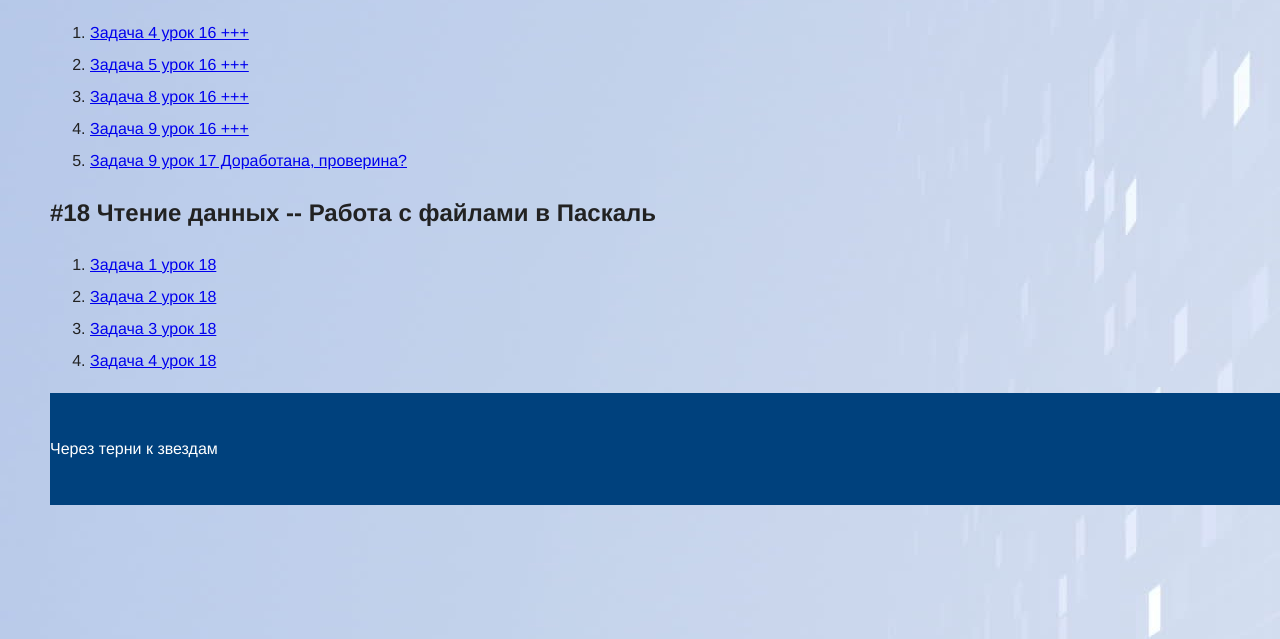
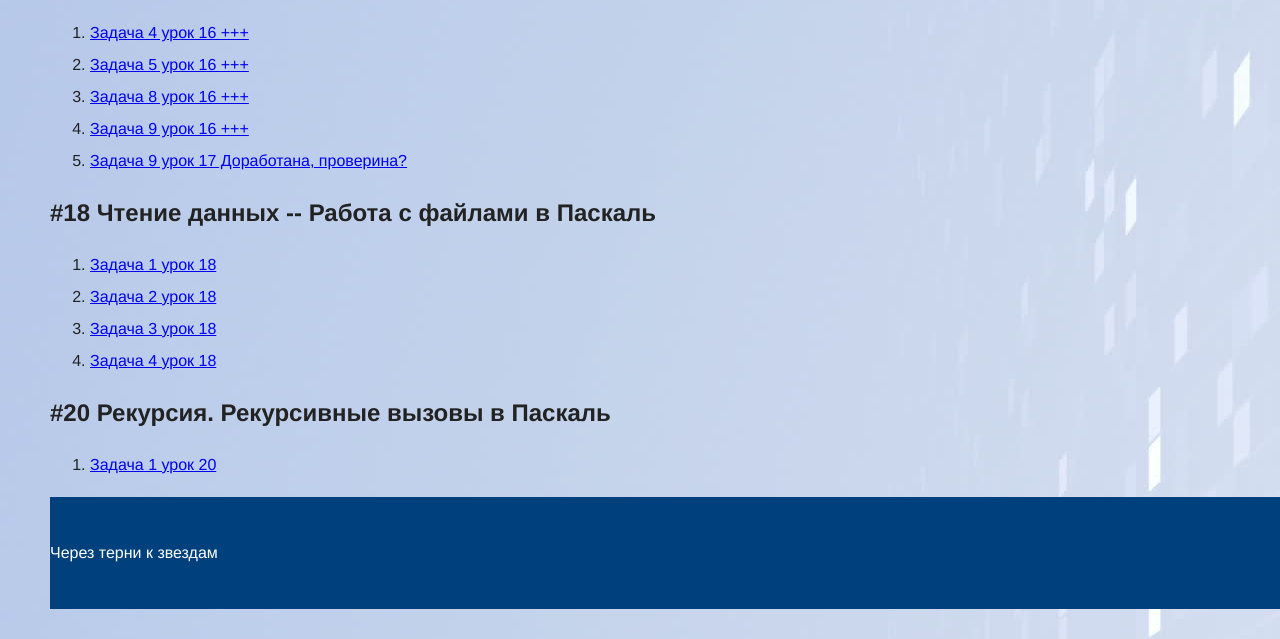
Before and after one commit to boris86msk/Pascal, a plain HTML site: page index.html in a window 1280 px wide. Shown: the part 173-812 px from the top of the page. Drawn offline with Linux system fonts and the light colour scheme.

Commit message:
Update index.html

```diff
--- a/index.html
+++ b/index.html
@@ -27,6 +27,10 @@
          <li><a href="http://fkn.ktu10.com/?q=node/13401">Задача 2 урок 18</a></li>
          <li><a href="http://fkn.ktu10.com/?q=node/13405">Задача 3 урок 18</a></li>
         <li><a href="http://fkn.ktu10.com/?q=node/13453">Задача 4 урок 18</a></li>
+       </ol></div>
+      <h2>#20 Рекурсия. Рекурсивные вызовы в Паскаль</h2>
+      <div><ol>
+         <li><a href="http://fkn.ktu10.com/?q=node/13454">Задача 1 урок 20</a></li>
        </ol></div>
       <!--<h2>#17 Явное приведение типа в Паскаль</h2>
        <div><ol>
```
